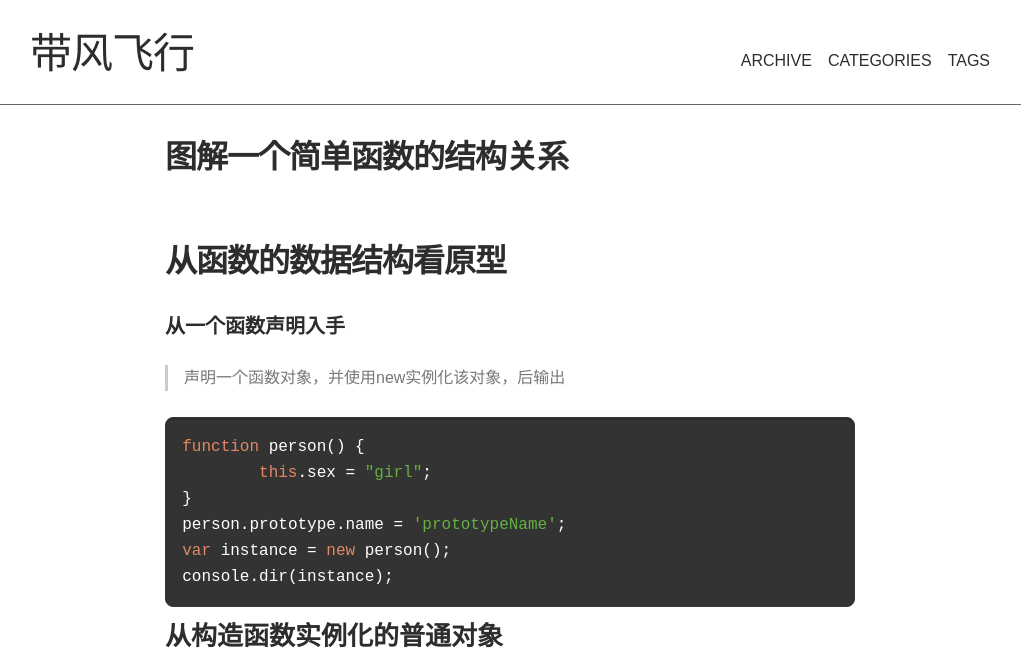
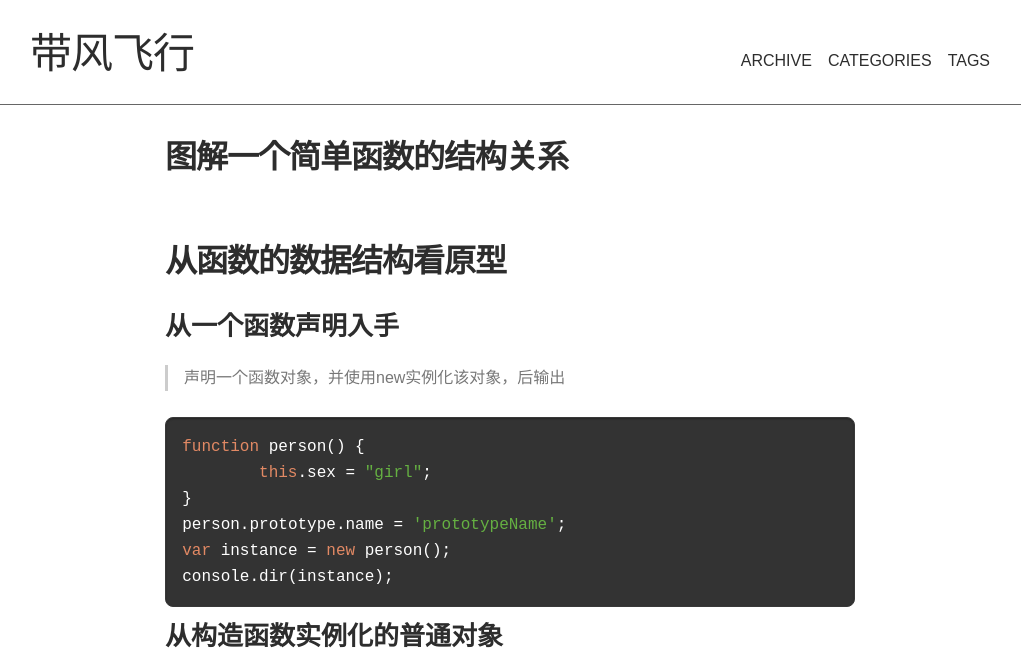
Before and after one commit to liangkeno/liangkeno.github.io, a Jekyll site: the page built from _posts/2016-09-09-function-constructor.md, in a window 1280 px wide. Shown: the top 655 px of the page, without its empty margins (130-1151 px from the left). Built offline with Jekyll 4.4.1, drawn with Linux system fonts in a browser that asks for light colours; grey boxes are pictures that could not be loaded.

```diff
--- a/_posts/2016-09-09-function-constructor.md
+++ b/_posts/2016-09-09-function-constructor.md
@@ -8,7 +8,8 @@ tags : [function, constructor, prototype]
 {% include JB/setup %}
 
 ## 从函数的数据结构看原型
-#### 从一个函数声明入手
+
+### 从一个函数声明入手
 
 >声明一个函数对象，并使用new实例化该对象，后输出
 
@@ -20,6 +21,7 @@ person.prototype.name = 'prototypeName';
 var instance = new person();
 console.dir(instance);
 </pre>
+
 ### 从构造函数实例化的普通对象
 
 *使用chrome 浏览器看到如下效果*
```
